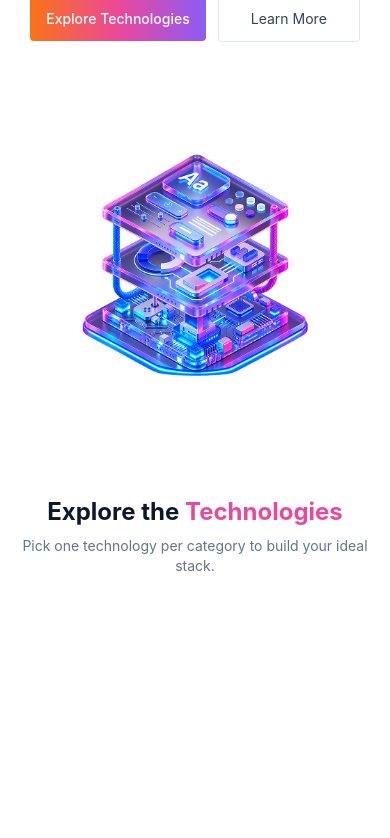
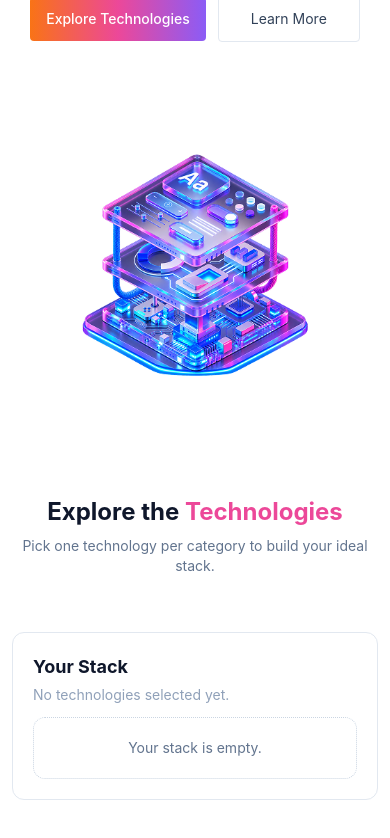
Before and after one commit to foysaliio/Dev-Stack, a React (Vite) app: page / in a window 390 px wide. Shown: the part 316-1154 px from the top of the page. Before the commit the page ends 924 px from the top, so only its background shows below. Built offline with nearby package versions, Linux system fonts and the light colour scheme.

Commit message:
feat: add responsive technology grid and empty stack panel

```diff
--- a/src/App.tsx
+++ b/src/App.tsx
@@ -8,6 +8,7 @@ const App = () => {
       <Navbar />
       <Hero />
       <Technologies />
+      <div className="h-[300px]"></div>
     </>
   );
 };
--- a/src/components/Technologies.tsx
+++ b/src/components/Technologies.tsx
@@ -17,7 +17,25 @@ const Technologies = () => {
         </div>
 
         {/* Technologies cards and stack */}
-        <div className="mt-8"></div>
+        <div className="mt-8 grid grid-cols-1 lg:grid-cols-4 gap-6 items-start">
+          {/* Technology cards */}
+          <div className="grid grid-cols-1 md:grid-cols-2 lg:grid-cols-3 gap-5 lg:col-span-3">
+            {/* TechnologyCard components will go here */}
+          </div>
+
+          {/* Your Stack */}
+          <aside className="border border-slate-200 rounded-xl p-5">
+            <h3 className="text-lg font-bold text-slate-900">Your Stack</h3>
+
+            <p className="mt-1 text-sm text-slate-400">
+              No technologies selected yet.
+            </p>
+
+            <p className="mt-3 py-5 rounded-xl border-slate-300 text-center text-sm text-slate-500 border border-dotted">
+              Your stack is empty.
+            </p>
+          </aside>
+        </div>
       </div>
     </section>
   );
```
